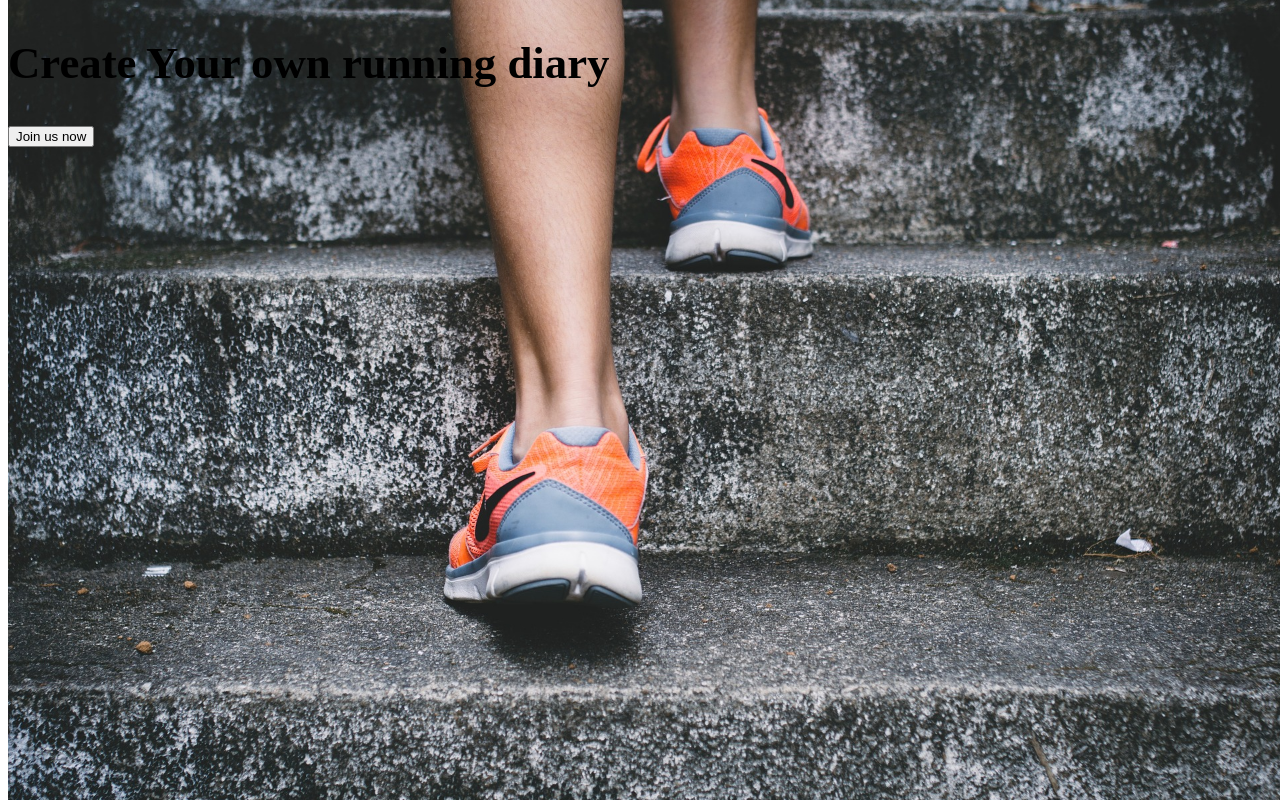
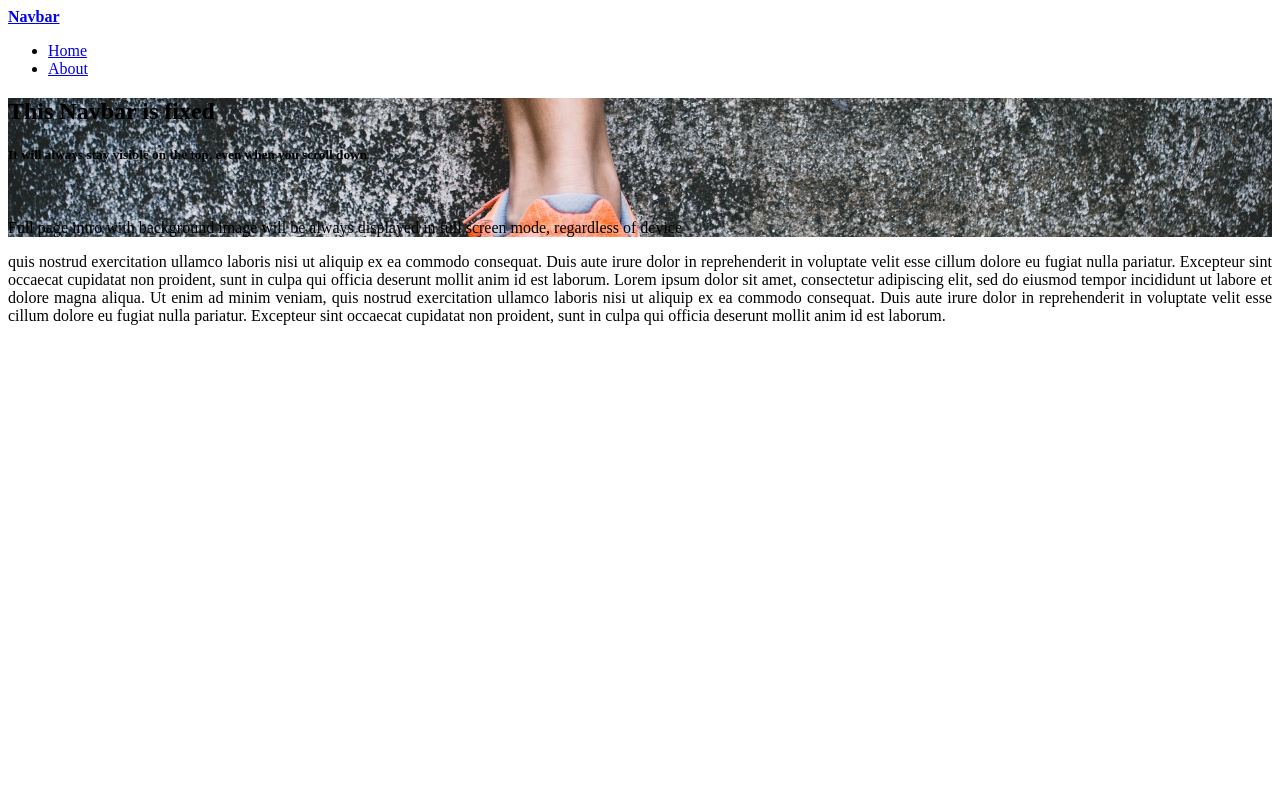
Before and after one commit to krzysztoffigiel/running-diary, an Angular app: page /about in a window 1280 px wide. Built offline with nearby package versions, Linux system fonts and the light colour scheme; what angular-bootstrap-md would draw is missing.

Commit message:
routing configurations

```diff
--- a/src/app/about/about.component.html
+++ b/src/app/about/about.component.html
@@ -1,3 +1,11 @@
-<p>
-  about works!
-</p>
+<!--Main Layout-->
+
+
+                <p align="justify">quis nostrud exercitation ullamco laboris nisi ut aliquip ex ea commodo consequat. Duis aute irure dolor
+                    in reprehenderit in voluptate velit esse cillum dolore eu fugiat nulla pariatur. Excepteur sint occaecat
+                    cupidatat non proident, sunt in culpa qui officia deserunt mollit anim id est laborum. Lorem ipsum dolor
+                    sit amet, consectetur adipiscing elit, sed do eiusmod tempor incididunt ut labore et dolore magna aliqua.
+                    Ut enim ad minim veniam, quis nostrud exercitation ullamco laboris nisi ut aliquip ex ea commodo consequat.
+                    Duis aute irure dolor in reprehenderit in voluptate velit esse cillum dolore eu fugiat nulla pariatur.
+                    Excepteur sint occaecat cupidatat non proident, sunt in culpa qui officia deserunt mollit anim id est
+                    laborum.</p>
--- a/src/app/app.component.html
+++ b/src/app/app.component.html
@@ -1,29 +1,45 @@
+<!-- Router Outlet -->
+
 <header>
-  <mdb-navbar SideClass="navbar fixed-top navbar-expand-lg navbar-dark scrolling-navbar" [containerInside]="false">
+    <mdb-navbar SideClass="navbar fixed-top navbar-expand-lg navbar-dark bg-indigo scrolling-navbar" [containerInside]="false">
         <logo>
-          <a class="logo navbar-brand" href="#"><strong>#RD</strong></a>
+            <a class="logo navbar-brand" href="#">
+                <strong>Navbar</strong>
+            </a>
         </logo>
         <links>
             <ul class="navbar-nav mr-auto">
                 <li class="nav-item active waves-light" mdbRippleRadius>
-                  <a class="nav-link" routerLink="">Home <span class="sr-only">(current)</span></a>
+                    <a class="nav-link" routerLink="/">Home
+                        <span class="sr-only">(current)</span>
+                    </a>
                 </li>
                 <li class="nav-item waves-light" mdbRippleRadius>
-                  <a class="nav-link" routerLink="about">About</a>
+                    <a class="nav-link" routerLink="/about">About</a>
                 </li>
             </ul>
         </links>
     </mdb-navbar>
-  <div class="view hm-black-strong">
+    <div class="view hm-black-light">
         <div class="full-bg-img flex-center">
             <div class="container">
                 <div class="white-text text-center wow fadeInUp">
-                <h2 class="main-header">Create Your own running diary</h2>
-                <button type="button" class="btn btn-blue-grey waves-light animated fadeIn" mdbRippleRadius> Join us now</button>
+                    <h2>This Navbar is fixed</h2>
+                    <h5>It will always stay visible on the top, even when you scroll down</h5>
+                    <br>
+                    <p>Full page intro with background image will be always displayed in full screen mode, regardless of device
+                    </p>
                 </div>
             </div>
         </div>
     </div>
 </header>
-
+<main class="text-center py-5">
+    <div class="container">
+        <div class="row">
+            <div class="col-md-12">
                 <router-outlet></router-outlet>
+            </div>
+        </div>
+    </div>
+</main>
--- a/src/app/app.component.scss
+++ b/src/app/app.component.scss
@@ -1,28 +1,4 @@
-.navbar {
-    background-color: transparent;
-    z-index: 1;
-}
-@media only screen and (max-width: 768px) {
-    .navbar {
-        background-color: #1C2331;
-    }
-}
-@media (min-width: 768px) {
-    .view {
-        overflow: visible;
-    }
-}
 .view {
     background: url("./../assets/images/people-2590524_1920.jpg") no-repeat center center;
     background-size: cover;
 }
-.view.hm-black-strong {
-    position: absolute;
-    top: 0;
-    width: 100%;
-    height: 100%;
-}
-.main-header {
-    font-weight: bold;
-    font-size: 3.5vw;
-}
--- a/src/app/app.routing.ts
+++ b/src/app/app.routing.ts
@@ -1,9 +1,10 @@
+import { HomeComponent } from './home/home.component';
 import { AboutComponent } from './about/about.component';
-import { HomeComponent } from './home/home.component';
 import { NgModule } from '@angular/core';
 import { Routes, RouterModule } from '@angular/router';
+import { ModuleWithProviders } from '@angular/compiler/src/core';
 
-const routes: Routes = [
+export const routes: Routes = [
     {
         path: '',
         component: HomeComponent
@@ -13,3 +14,5 @@ const routes: Routes = [
         component: AboutComponent
     }
 ];
+
+export const routing: ModuleWithProviders = RouterModule.forRoot(routes);
--- a/src/app/home/home.component.html
+++ b/src/app/home/home.component.html
@@ -1,3 +1,3 @@
-<p>
-  home works!
-</p>
+<!-- Main -->
+
+<!-- /.Main -->
```
Also changed, not shown: src/app/app.module.ts (+9 -2 lines). Lines whose indentation alone changed are shown as unchanged.
